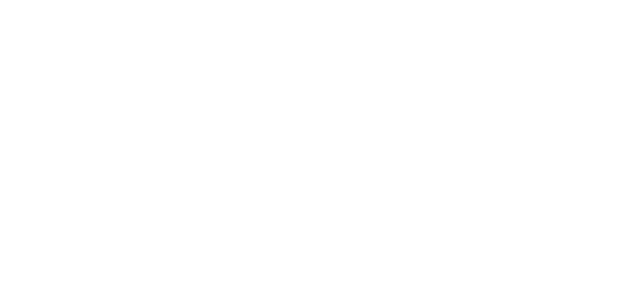
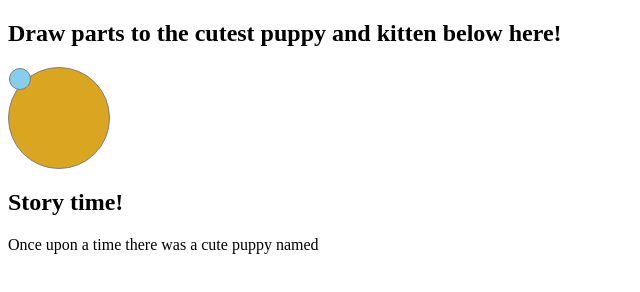
Before and after one commit to PhilJayN/Community-Story-and-Art, a plain HTML site: page index.html in a window 1280 px wide. Shown: the whole page, without its empty margins (0-640 px from the left). Drawn offline with Linux system fonts and the light colour scheme.

Commit message:
Add template for story and canvas

```diff
--- a/index.html
+++ b/index.html
@@ -8,7 +8,15 @@
 
 <body>
 
+  <h2>Draw parts to the cutest puppy and kitten below here!</h2>
 
+  <div class="head">
+      <div class="left-eye">
+  </div>
+  </div>
+
+  <h2>Story time!</h2>
+  <p>Once upon a time there was a cute puppy named</p>
 
 </body>
 
--- a/style.css
+++ b/style.css
@@ -0,0 +1,19 @@
+.head {
+    background-color: goldenrod;
+    border:1px solid gray;
+    height:100px;
+    border-radius:50%;
+    -moz-border-radius:50%;
+    -webkit-border-radius:50%;
+    width:100px;
+}
+
+.left-eye {
+    background-color: skyblue;
+    border:1px solid gray;
+    height:20px;
+    border-radius:50%;
+    -moz-border-radius:50%;
+    -webkit-border-radius:50%;
+    width:20px;
+}
```
